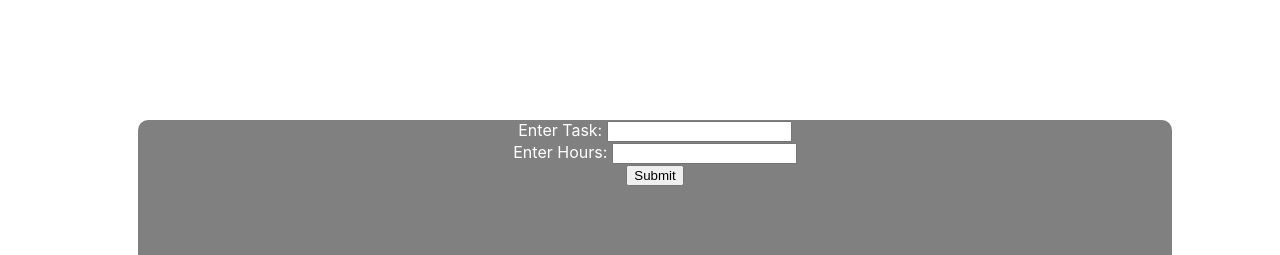
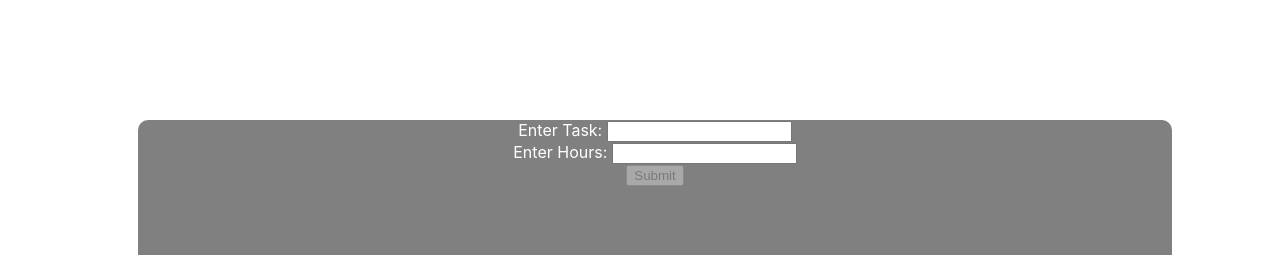
Before and after one commit to Michaelwu2/Process_Mining, a React (Create React App) app: page / in a window 1280 px wide. Shown: the top 255 px of the page. Built offline with nearby package versions, Linux system fonts and the light colour scheme.

Commit message:
changed hour input field to only accept numbers, submit button is disabled otherwise

```diff
--- a/src/TaskEntry.js
+++ b/src/TaskEntry.js
@@ -6,14 +6,27 @@ function TaskEntry ({task}) {
 
     const [taskInput, setTaskInput] = useState('');
     const [hourInput, setHourInput] = useState(0);
+    const [disabled, setDisabled] = useState(true);
 
     return (
         <div className="TaskEntry">
             <label for="task"> Enter Task: </label>
             <input name='taskEntry' type='text' onChange = {e => setTaskInput(e.target.value)} id="taskEntry"/> <br/>
             <label for="time"> Enter Hours: </label>
-            <input name="hourEntry" type="text" onChange = {e => setHourInput(e.target.value)} id="hourEntry"/> <br/>
-            <button onClick={() => task(taskInput,hourInput)}>Submit</button>
+            <input name="hourEntry" type="text" id="hourEntry" onChange = {e => {
+                if(isNaN(Number(e.target.value))) {
+                    setDisabled(true);
+                } else {
+                    setDisabled(false);
+                    setHourInput(Number(e.target.value));
+                }
+            }}
+            />
+            <br/>
+            <button disabled = {disabled} onClick={() => {
+                task(taskInput,hourInput);
+                setDisabled(true);
+            }}>Submit</button>
         </div>
     )
 }
```
